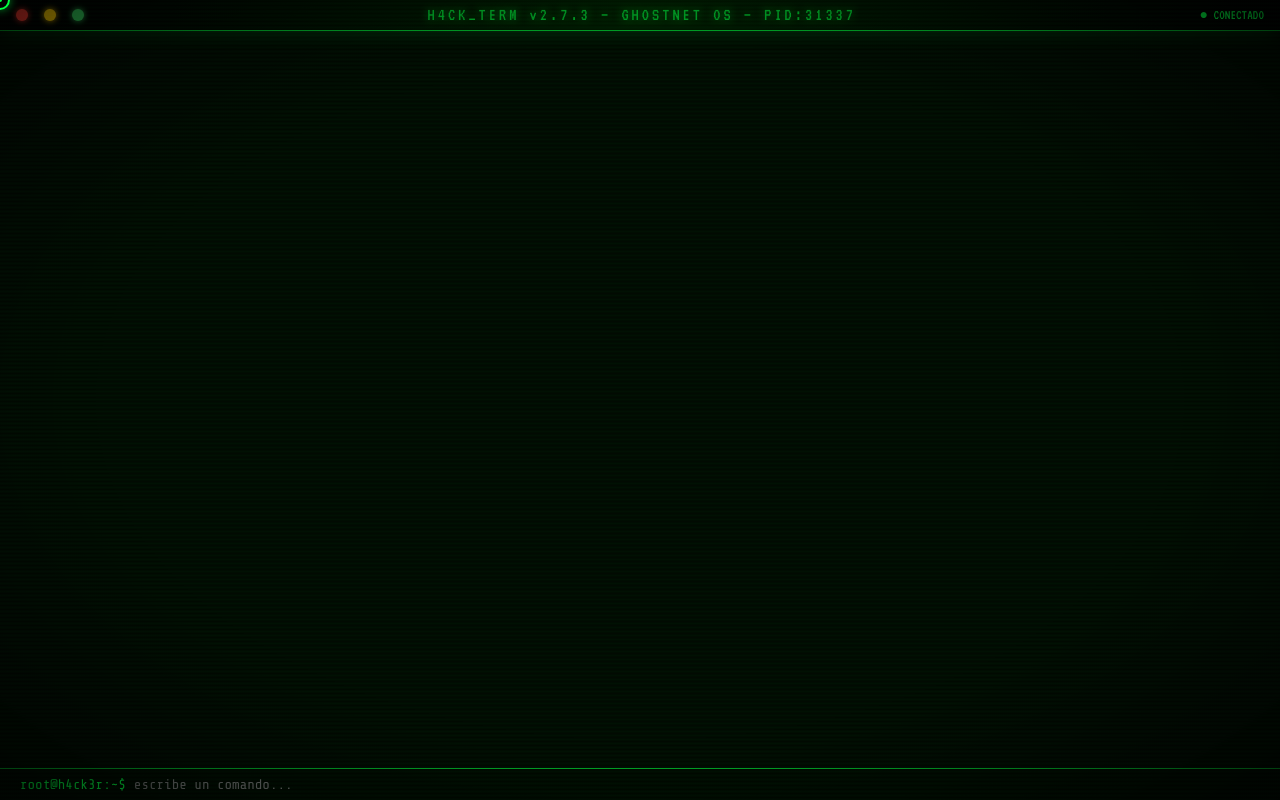
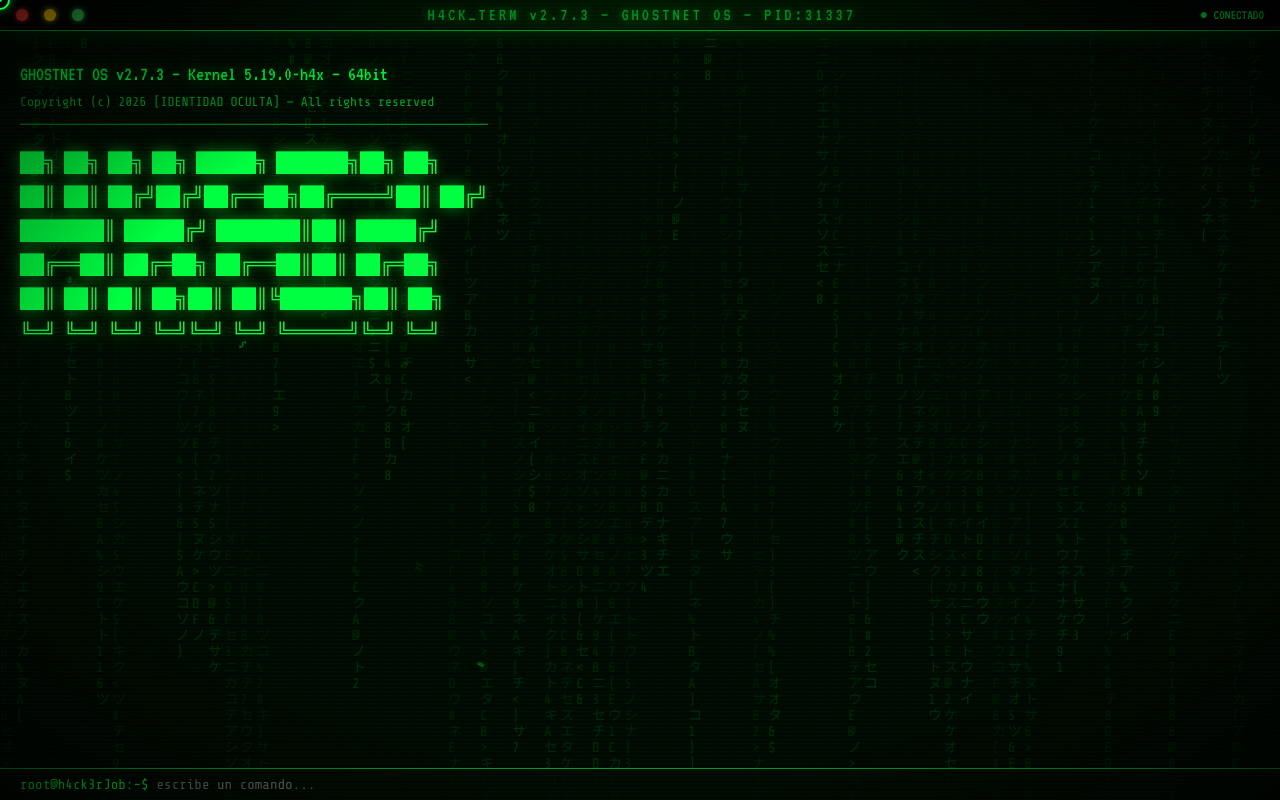
Before and after one commit to pulachecarrenojob-pixel/HackingUserTerminalKeyviera, a plain HTML site: page index.html in a window 1280 px wide. Drawn offline with nearby package versions, Linux system fonts and the light colour scheme.

Commit message:
linking js with html code

```diff
--- a/index.html
+++ b/index.html
@@ -24,11 +24,11 @@
   <div id="output"></div>
 
   <div id="inputbar">
-    <span class="prompt">root@h4ck3r:~$</span>
+    <span class="prompt">root@h4ck3rJob:~$</span>
     <input type="text" id="userinput" placeholder="escribe un comando..." autocomplete="off" spellcheck="false">
   </div>
 </div>
-
+<script src="js/js.js"></script>
 
 </body>
 </html>
```
Also changed, not shown: 1 other file.
